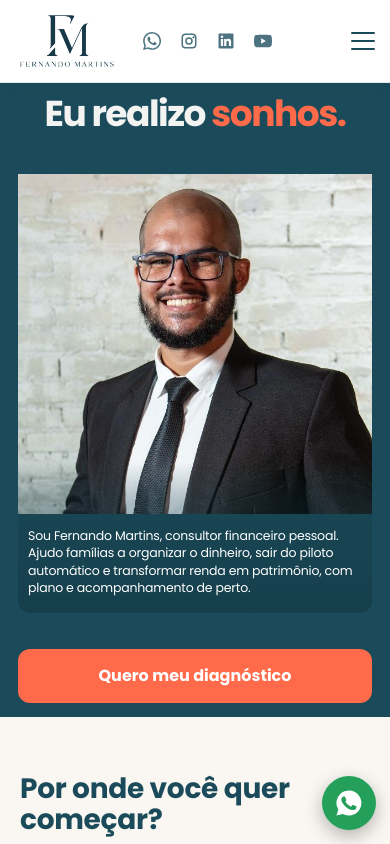
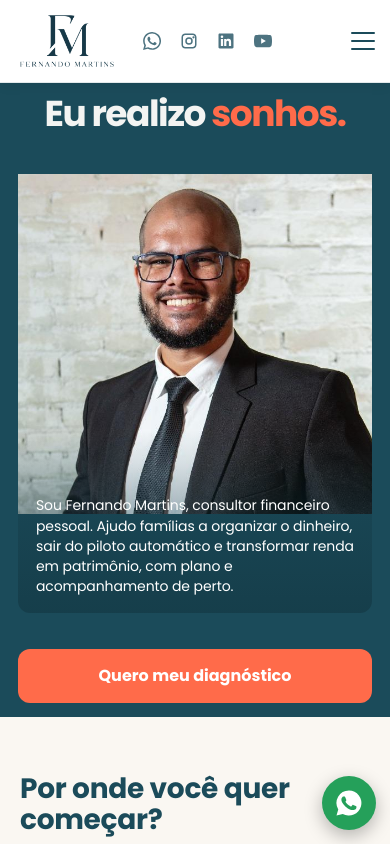
Before and after one commit to MateusTheobald/fernando-martins, a React (Vite) app: page / in a window 390 px wide. Shown: the top 844 px of the page. Built offline with nearby package versions, Linux system fonts and the light colour scheme.

Commit message:
Update HomePageBanner.css

```diff
--- a/src/components/inicio/HomePageBanner.css
+++ b/src/components/inicio/HomePageBanner.css
@@ -109,7 +109,7 @@
 }
 
 /* =========================================
-   FOTO DESKTOP — TOTALMENTE QUADRADA
+   FOTO DESKTOP — CANTOS RETOS
 ========================================= */
 
 .hero .photo {
@@ -119,6 +119,7 @@
   position: relative;
   overflow: hidden;
 
+  margin: 0;
   border-radius: 0 !important;
   box-shadow: none !important;
 }
@@ -222,7 +223,7 @@
     font-style: normal;
   }
 
-  /* FOTO */
+  /* FOTO MOBILE */
 
   .hero .photo {
     grid-area: photo;
@@ -234,16 +235,22 @@
     height: clamp(390px, 52svh, 480px);
 
     margin: 0;
+    padding: 0;
+
     overflow: hidden;
 
+    border: none !important;
     border-radius: 12px;
-    border: none !important;
     box-shadow: none !important;
+
+    background: transparent;
   }
 
   .hero .photo img {
     position: absolute;
     inset: 0;
+
+    display: block;
 
     width: 100%;
     height: 100%;
@@ -273,39 +280,44 @@
     box-sizing: border-box;
 
     margin: 0;
-    padding: 65px 8px 16px 10px;
+    padding: 65px 12px 16px 18px;
 
     color: #fff;
-    font-size: 12.5px;
-    line-height: 1.4;
-    letter-spacing: -0.2px;
+
+    font-size: 14px;
+    line-height: 1.45;
+    letter-spacing: -0.1px;
 
     background: linear-gradient(
       to bottom,
       rgba(20, 58, 70, 0) 0%,
-      rgba(20, 58, 70, .28) 25%,
-      rgba(20, 58, 70, .72) 100%
+      rgba(20, 58, 70, .12) 18%,
+      rgba(20, 58, 70, .38) 48%,
+      rgba(20, 58, 70, .76) 100%
     );
 
+    border: none;
     border-radius: 0 0 12px 12px;
   }
 
-  /* BOTÃO ABAIXO DA FOTO */
+  /* BOTÃO LOGO ABAIXO DA FOTO */
 
   .hero .cta {
     grid-area: button;
 
     display: flex;
+    flex-direction: column;
+
     width: 100%;
 
-    margin-top: 8px !important;
+    margin: 8px 0 0 !important;
     padding: 0 !important;
 
+    gap: 0;
+
     border: none !important;
-    border-top: none !important;
     box-shadow: none !important;
-
-    gap: 10px;
+    background: transparent !important;
   }
 
   .hero .cta .btn {
@@ -317,6 +329,7 @@
     min-height: 54px;
 
     box-sizing: border-box;
+    margin: 0;
     padding: 12px 18px;
 
     background: var(--coral);
@@ -332,7 +345,8 @@
     text-decoration: none;
   }
 
-  /* REMOVE POSSÍVEIS BARRAS DECORATIVAS */
+  /* REMOVE ELEMENTOS DECORATIVOS QUE POSSAM
+     CRIAR BARRAS ABAIXO DA FOTO */
 
   .hero .photo::before,
   .hero .photo::after,
@@ -363,9 +377,10 @@
   }
 
   .hero .txt .lead {
-    font-size: 11.5px;
+    font-size: 12px;
     line-height: 1.4;
-    padding: 55px 6px 14px 10px;
+
+    padding: 55px 10px 14px 15px;
   }
 
   .hero .cta {
```
